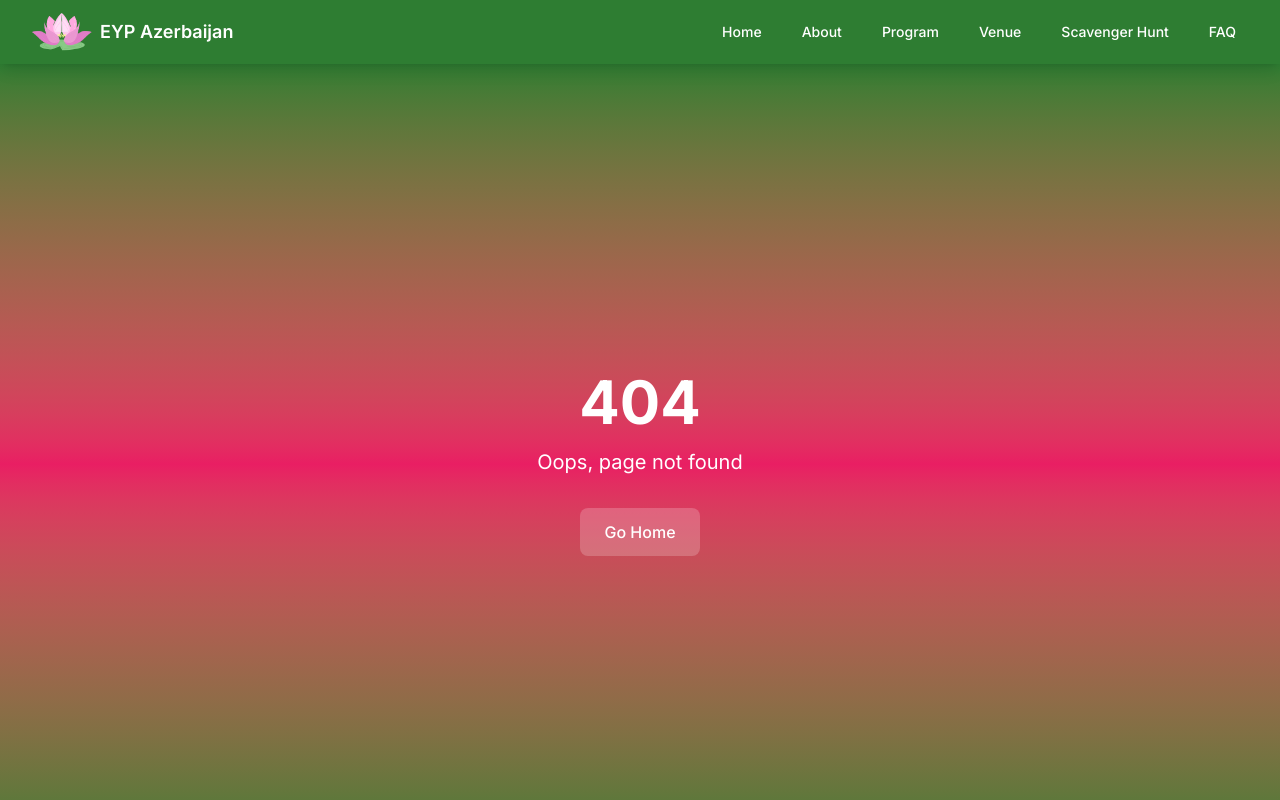
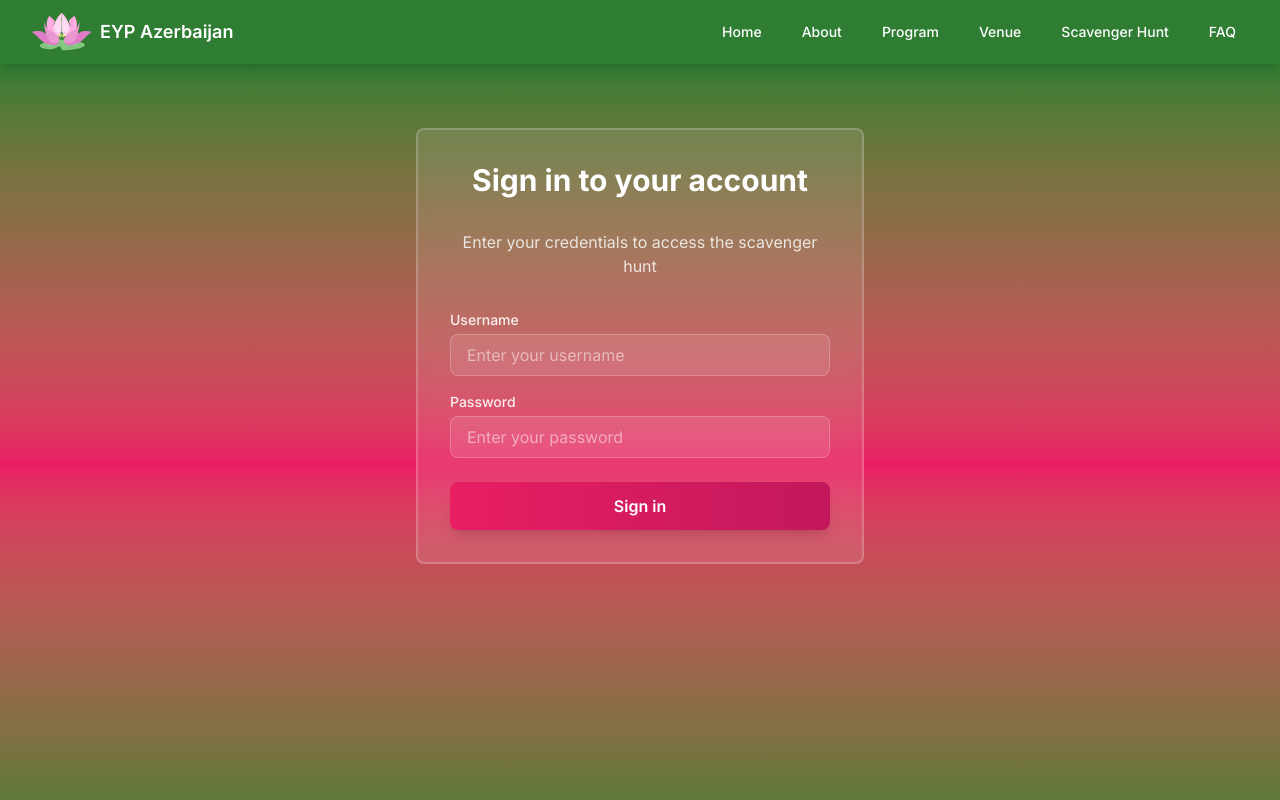
Before and after one commit to Ph4ntomByte/Summer_Training_Camp, a Next.js app: page /login in a window 1280 px wide. Before the commit this address had no page. Shown: the top 800 px of the page. Built offline with nearby package versions, Linux system fonts and the light colour scheme.

Commit message:
feat(scavenger-hunt): add login page and teams into db

```diff
--- /dev/null
+++ b/src/app/api/auth/route.ts
@@ -0,0 +1,81 @@
+import { NextResponse } from 'next/server'
+import { cookies } from 'next/headers'
+import { query } from '@/lib/db'
+
+export async function POST(request: Request) {
+  try {
+    const { username, password } = await request.json()
+
+    // Query user from database with team information
+    const users = await query<{ username: string; team: string }>(
+      'SELECT username, team FROM users WHERE username = $1 AND password = $2',
+      [username, password]
+    )
+
+    const user = users[0]
+    if (!user) {
+      return NextResponse.json(
+        { error: 'Invalid credentials' },
+        { status: 401 }
+      )
+    }
+
+    const session = {
+      id: Math.random().toString(36).substring(7),
+      username: user.username,
+      team: user.team,
+      createdAt: new Date().toISOString()
+    }
+
+    const response = NextResponse.json({
+      success: true,
+      user: {
+        username: user.username,
+        team: user.team
+      }
+    })
+
+    response.cookies.set('session', JSON.stringify(session), {
+      httpOnly: true,
+      secure: process.env.NODE_ENV === 'production',
+      sameSite: 'lax',
+      maxAge: 60 * 60 * 24 * 7
+    })
+
+    return response
+  } catch (error) {
+    console.error('Auth error:', error)
+    return NextResponse.json(
+      { error: 'Internal server error' },
+      { status: 500 }
+    )
+  }
+}
+
+export async function GET() {
+  try {
+    const cookieStore = await cookies()
+    const session = cookieStore.get('session')
+
+    if (!session) {
+      return NextResponse.json(
+        { error: 'Not authenticated' },
+        { status: 401 }
+      )
+    }
+
+    const sessionData = JSON.parse(session.value)
+    return NextResponse.json({
+      authenticated: true,
+      user: {
+        username: sessionData.username,
+        team: sessionData.team
+      }
+    })
+  } catch (error) {
+    return NextResponse.json(
+      { error: 'Not authenticated' },
+      { status: 401 }
+    )
+  }
+}
--- a/src/app/api/login.tsx
+++ /dev/null
@@ -1,22 +0,0 @@
-import { NextApiRequest, NextApiResponse } from 'next'
-import bcrypt from 'bcryptjs'
-import jwt from 'jsonwebtoken'
-import { Pool } from 'pg'
-
-const pool = new Pool({ connectionString: process.env.DATABASE_URL })
-
-export default async function handler(req: NextApiRequest, res: NextApiResponse) {
-  if (req.method !== 'POST') return res.status(405).end()
-
-  const { username, password } = req.body
-  const { rows } = await pool.query('SELECT password FROM users WHERE username=$1', [username])
-
-  if (rows.length === 0) return res.status(401).json({ error: 'Invalid credentials' })
-
-  const match = await bcrypt.compare(password, rows[0].password)
-  if (!match) return res.status(401).json({ error: 'Invalid credentials' })
-
-  const token = jwt.sign({ username }, process.env.JWT_SECRET!, { expiresIn: '2h' })
-  res.setHeader('Set-Cookie', `token=${token}; HttpOnly; Path=/; Max-Age=7200`)
-  res.status(200).json({ ok: true })
-}
--- /dev/null
+++ b/src/app/login/page.tsx
@@ -0,0 +1,104 @@
+'use client'
+
+import { useState } from 'react'
+import { useRouter } from 'next/navigation'
+import { SectionHeading } from '@/components/SectionHeading/SectionHeading'
+
+export default function LoginPage() {
+  const [username, setUsername] = useState('')
+  const [password, setPassword] = useState('')
+  const [error, setError] = useState('')
+  const [isLoading, setIsLoading] = useState(false)
+  const router = useRouter()
+
+  async function onSubmit(e: React.FormEvent) {
+    e.preventDefault()
+    setIsLoading(true)
+    setError('')
+
+    try {
+      const res = await fetch('/api/auth', {
+        method: 'POST',
+        headers: { 'Content-Type': 'application/json' },
+        body: JSON.stringify({ username, password }),
+      })
+
+      const data = await res.json()
+
+      if (!res.ok) {
+        throw new Error(data.error || 'Login failed')
+      }
+
+      router.push('/scavenger-hunt')
+      router.refresh()
+    } catch (err) {
+      setError(err instanceof Error ? err.message : 'An error occurred')
+    } finally {
+      setIsLoading(false)
+    }
+  }
+
+  return (
+    <main className="min-h-screen bg-gradient-to-b from-[#2E7D32] via-[#E91E63] to-[#2E7D32]">
+      <div className="container mx-auto px-4 py-16">
+        <div className="max-w-md mx-auto">
+          <div className="bg-white/10 backdrop-blur-sm p-8 rounded-lg border-2 border-white/20">
+            <SectionHeading>Sign in to your account</SectionHeading>
+            <p className="text-center text-white/80 mb-8">
+              Enter your credentials to access the scavenger hunt
+            </p>
+
+            <form className="space-y-6" onSubmit={onSubmit}>
+              <div className="space-y-4">
+                <div>
+                  <label htmlFor="username" className="block text-sm font-medium text-white/90 mb-1">
+                    Username
+                  </label>
+                  <input
+                    id="username"
+                    name="username"
+                    type="text"
+                    required
+                    className="w-full px-4 py-2 bg-white/10 border border-white/20 rounded-lg text-white placeholder-white/50 focus:outline-none focus:ring-2 focus:ring-white/50 focus:border-transparent"
+                    placeholder="Enter your username"
+                    value={username}
+                    onChange={(e) => setUsername(e.target.value)}
+                  />
+                </div>
+                <div>
+                  <label htmlFor="password" className="block text-sm font-medium text-white/90 mb-1">
+                    Password
+                  </label>
+                  <input
+                    id="password"
+                    name="password"
+                    type="password"
+                    required
+                    className="w-full px-4 py-2 bg-white/10 border border-white/20 rounded-lg text-white placeholder-white/50 focus:outline-none focus:ring-2 focus:ring-white/50 focus:border-transparent"
+                    placeholder="Enter your password"
+                    value={password}
+                    onChange={(e) => setPassword(e.target.value)}
+                  />
+                </div>
+              </div>
+
+              {error && (
+                <div className="text-red-400 text-sm text-center bg-red-500/10 p-3 rounded-lg">
+                  {error}
+                </div>
+              )}
+
+              <button
+                type="submit"
+                disabled={isLoading}
+                className="w-full px-6 py-3 bg-gradient-to-r from-[#E91E63] to-[#C2185B] text-white font-semibold rounded-lg transition-all duration-300 shadow-lg hover:shadow-xl disabled:opacity-50 disabled:cursor-not-allowed"
+              >
+                {isLoading ? 'Signing in...' : 'Sign in'}
+              </button>
+            </form>
+          </div>
+        </div>
+      </div>
+    </main>
+  )
+}
--- a/src/app/scavenger-hunt/page.tsx
+++ b/src/app/scavenger-hunt/page.tsx
@@ -1,25 +1,47 @@
 'use client';
-import React, { useState, useRef, FormEvent } from 'react';
+import React, { useState, useRef, FormEvent, useEffect } from 'react';
 import { SectionHeading } from '@/components/SectionHeading/SectionHeading';
+import { useRouter } from 'next/navigation';
 
 const hints = [
     '🔍 Hint #1: Find the lotus‐shaped mural in the courtyard and take a clear photo.',
     '🔍 Hint #2: Locate the mosaic fountain by the east gate and snap a picture.',
 ];
-const teams = ['Team 1', 'Team 2', 'Team 3', 'Team 4'];
 
 export default function ScavengerHuntPage() {
     const [step, setStep] = useState(0);
-    const [team, setTeam] = useState('');
+    const [team, setTeam] = useState<string | null>(null);
     const [file, setFile] = useState<File | null>(null);
     const [preview, setPreview] = useState('');
     const [submitting, setSubmitting] = useState(false);
     const [showCongrats, setShowCongrats] = useState(false);
     const inputRef = useRef<HTMLInputElement>(null);
     const barRef = useRef<HTMLDivElement>(null);
+    const router = useRouter();
+
+    useEffect(() => {
+        // Check authentication and get team
+        async function checkAuth() {
+            try {
+                const res = await fetch('/api/auth');
+                const data = await res.json();
+
+                if (!data.authenticated) {
+                    router.push('/login');
+                    return;
+                }
+
+                setTeam(data.user.team);
+            } catch (error) {
+                console.error('Auth check failed:', error);
+                router.push('/login');
+            }
+        }
+
+        checkAuth();
+    }, [router]);
 
     function resetForm() {
-        setTeam('');
         setFile(null);
         setPreview('');
         if (barRef.current) barRef.current.style.width = '0%';
@@ -62,6 +84,18 @@ export default function ScavengerHuntPage() {
         }
     }
 
+    if (!team) {
+        return (
+            <main className="min-h-screen bg-gradient-to-b from-[#2E7D32] via-[#E91E63] to-[#2E7D32] text-white py-20">
+                <div className="max-w-xl mx-auto px-6 space-y-8">
+                    <div className="bg-white/10 backdrop-blur-lg rounded-2xl p-8 shadow-xl space-y-6 text-center">
+                        <p>Loading...</p>
+                    </div>
+                </div>
+            </main>
+        );
+    }
+
     return (
         <main className="min-h-screen bg-gradient-to-b from-[#2E7D32] via-[#E91E63] to-[#2E7D32] text-white py-20">
             <div className="max-w-xl mx-auto px-6 space-y-8">
@@ -82,21 +116,11 @@ export default function ScavengerHuntPage() {
                             </div>
                         ) : (
                             <>
+                                <div className="text-center mb-6">
+                                    <p className="text-lg font-medium">Team: {team}</p>
+                                </div>
                                 <p className="text-lg">{hints[step]}</p>
                                 <form onSubmit={handleSubmit} className="space-y-6">
-                                    <div>
-                                        <label htmlFor="team" className="block mb-2 font-medium">Your Team</label>
-                                        <select
-                                            id="team"
-                                            value={team}
-                                            onChange={e => setTeam(e.target.value)}
-                                            disabled={submitting}
-                                            className="w-full bg-white/20 px-4 py-2 rounded-lg focus:outline-none disabled:opacity-60"
-                                        >
-                                            <option value="" disabled>— Select your team —</option>
-                                            {teams.map(t => <option key={t} value={t}>{t}</option>)}
-                                        </select>
-                                    </div>
                                     <div>
                                         <label className="block mb-2 font-medium">Upload Photo</label>
                                         <div
@@ -124,7 +148,7 @@ export default function ScavengerHuntPage() {
                                     </div>
                                     <button
                                         type="submit"
-                                        disabled={!team || !file || submitting}
+                                        disabled={!file || submitting}
                                         className="w-full py-3 bg-gradient-to-r from-[#E91E63] to-[#C2185B] rounded-lg text-white font-semibold
                                disabled:opacity-50 disabled:cursor-not-allowed flex justify-center items-center"
                                     >
--- /dev/null
+++ b/src/middleware.ts
@@ -0,0 +1,24 @@
+import { NextResponse } from 'next/server'
+import type { NextRequest } from 'next/server'
+
+export function middleware(request: NextRequest) {
+  const session = request.cookies.get('session')
+  const isAuthPage = request.nextUrl.pathname === '/login'
+  const isScavengerHuntPage = request.nextUrl.pathname.startsWith('/scavenger-hunt')
+
+  // Redirect to login if accessing scavenger hunt without session
+  if (isScavengerHuntPage && !session) {
+    return NextResponse.redirect(new URL('/login', request.url))
+  }
+
+  // Redirect to scavenger hunt if accessing login with valid session
+  if (isAuthPage && session) {
+    return NextResponse.redirect(new URL('/scavenger-hunt', request.url))
+  }
+
+  return NextResponse.next()
+}
+
+export const config = {
+  matcher: ['/login', '/scavenger-hunt/:path*']
+}
```
